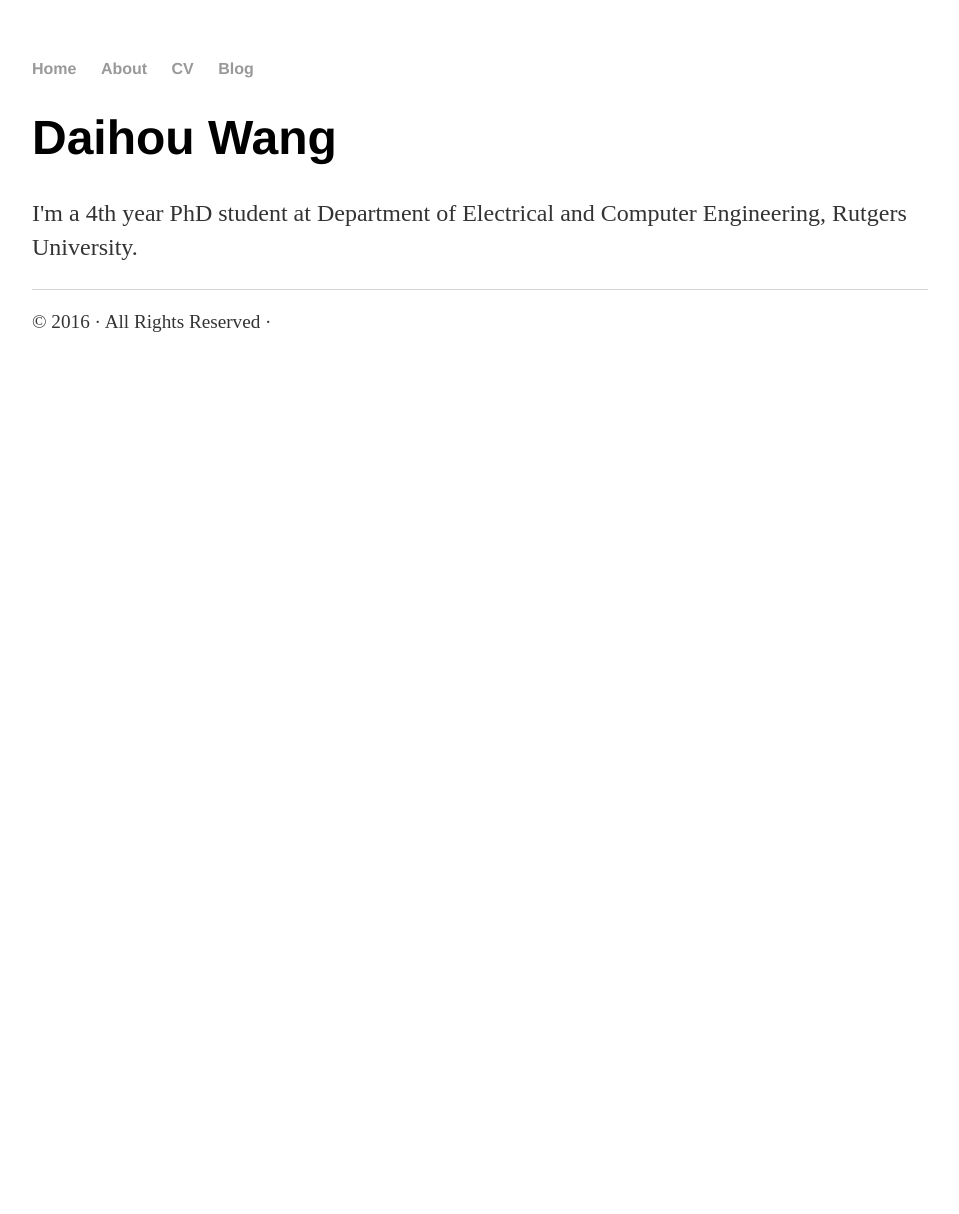
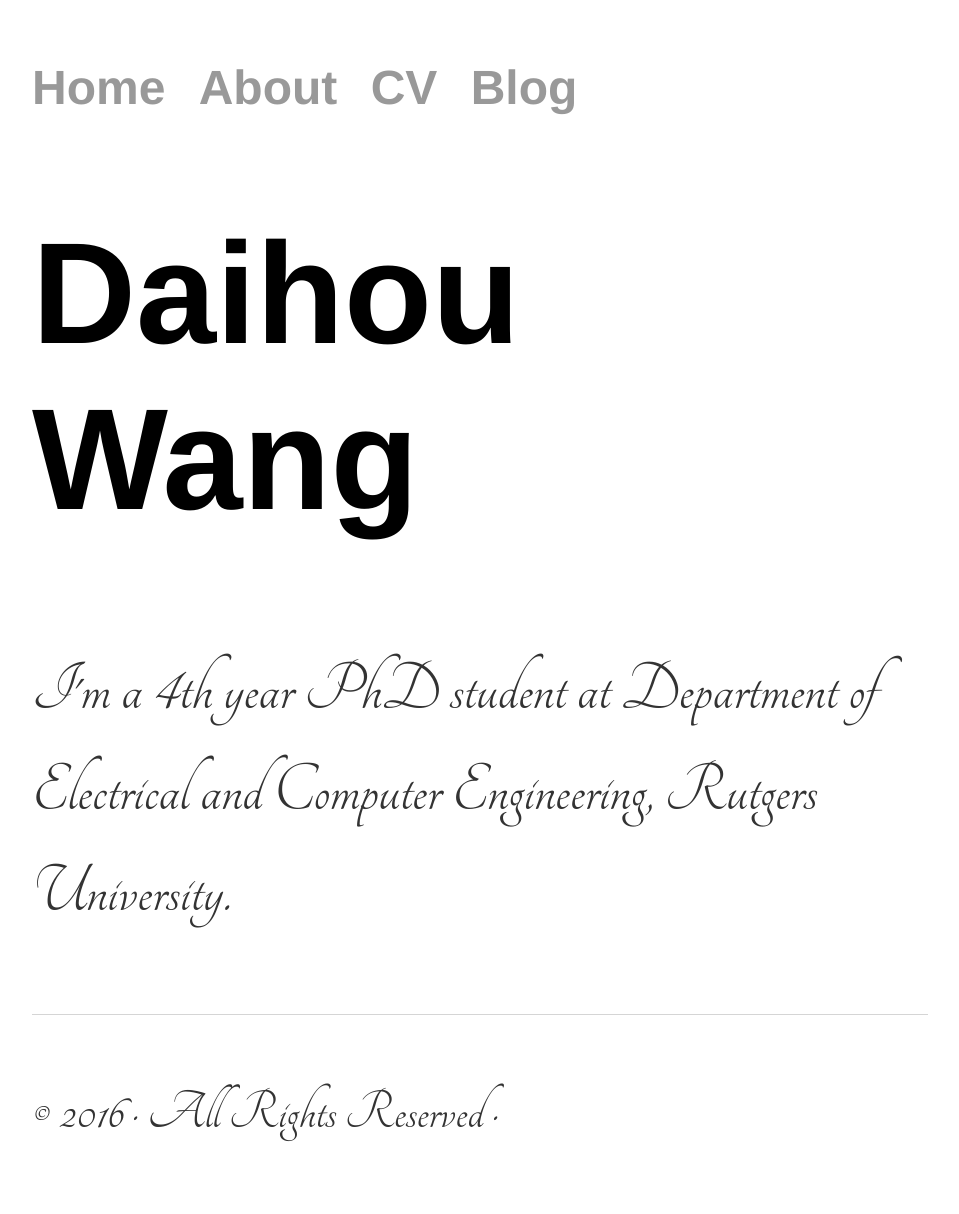
Before and after one commit to Deb25/Deb25.github.io, a Jekyll site: the page index.html, which Jekyll copies as it is, in a window 1280 px wide. Shown: the whole page, without its empty margins (160-1119 px from the left). Built offline with Jekyll 4.4.1, drawn with Linux system fonts in a browser that asks for light colours; before the commit the page ends 900 px from its top, so only the background shows below that.

Commit message:
Update main.css

```diff
--- a/css/main.css
+++ b/css/main.css
@@ -1,6 +1,8 @@
 body {
     margin: 60px auto;
     width: 70%;
+    font-family: 'Tangerine', serif;
+    font-size: 48px;
 }
 nav ul, footer ul {
     font-family:'Helvetica', 'Arial', 'Sans-Serif';
```
